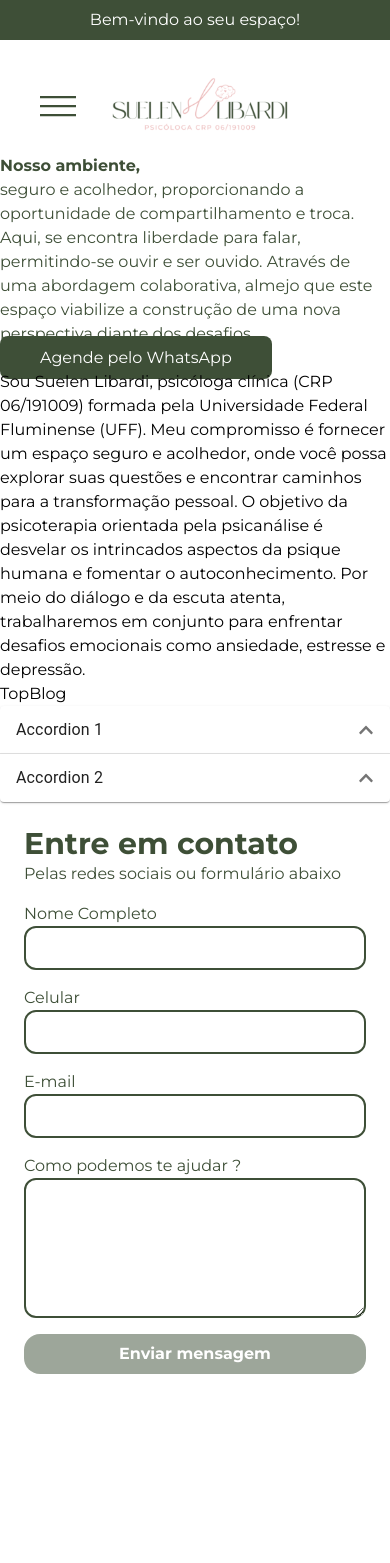
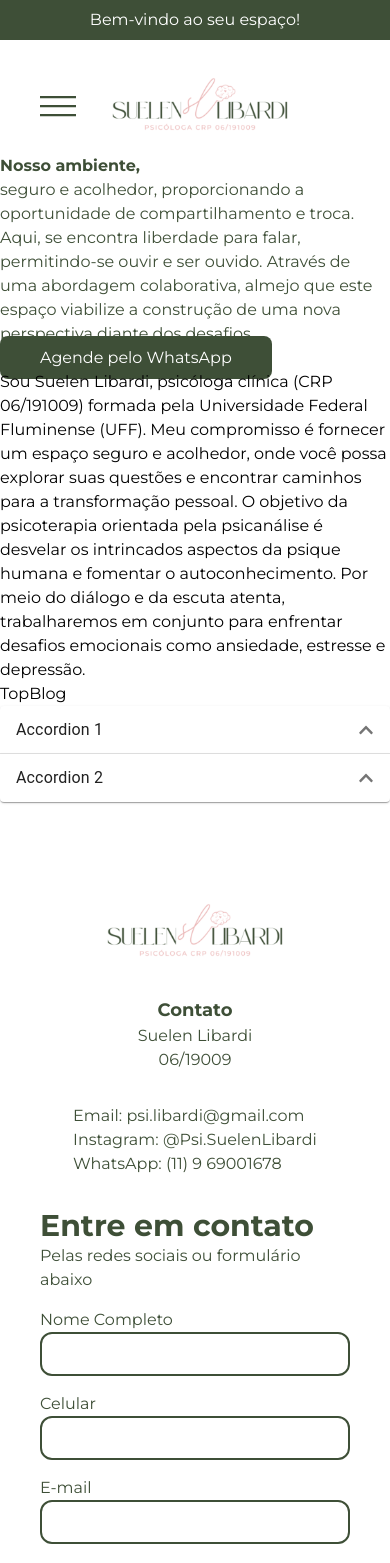
Before and after one commit to peterleiva/suelen-libardi, a Next.js app: page / in a window 390 px wide. Shown: the top 1563 px of the page. Before the commit the page ends 1398 px from the top, so only its background shows below. Built offline with nearby package versions, Linux system fonts and the light colour scheme.

Commit message:
Add mobile footer

```diff
--- a/src/app/ContactForm.tsx
+++ b/src/app/ContactForm.tsx
@@ -1,6 +1,11 @@
-export default function ContactForm() {
+import clsx from "clsx";
+
+export type ContactFormProps = {
+  className?: string;
+};
+export default function ContactForm({ className }: ContactFormProps) {
   return (
-    <div className="flex flex-col gap-4 items-stretch p-6">
+    <div className={clsx(className, "flex flex-col gap-4 items-streetch")}>
       <div className="text-secondary">
         <h1 className="font-bold text-3xl ">Entre em contato</h1>
         <h2>Pelas redes sociais ou formulário abaixo</h2>
@@ -46,7 +51,6 @@ export default function ContactForm() {
 
         <button
           type="submit"
-          disabled={true}
           className="text-white font-bold bg-secondary py-2 rounded-2xl disabled:opacity-50 disabled:cursor-not-allowed"
         >
           Enviar mensagem
--- a/src/app/Footer.tsx
+++ b/src/app/Footer.tsx
@@ -1,8 +1,29 @@
+import { capitalize } from "@/lib/utils";
 import ContactForm from "./ContactForm";
+import Logo from "./components/Logo";
+import data from "@/lib/data.json";
 
 export default function Footer() {
   return (
-    <div>
+    <div className="text-secondary px-10 py-20">
+      <div className="flex flex-col items-center mb-4">
+        <Logo />
+        <div className="text-center my-4">
+          <h1 className="font-bold text-lg">Contato</h1>
+          <p>{data.name}</p>
+          <p>{data.crp}</p>
+        </div>
+        <div className="my-4">
+          <ul className="flex flex-col">
+            {data.contacts.map((contact) => (
+              <li key={contact.type}>
+                {capitalize(contact.type)}:{" "}
+                <a href={contact.link}>{contact.value}</a>
+              </li>
+            ))}
+          </ul>
+        </div>
+      </div>
       <ContactForm />
     </div>
   );
--- a/src/app/components/Logo.tsx
+++ b/src/app/components/Logo.tsx
@@ -1,10 +1,15 @@
-export default function Logo() {
+export type LogoProps = {
+  width: number;
+  height: number;
+};
+
+export default function Logo({ width = 216, height = 98 }: Partial<LogoProps>) {
   return (
     <svg
       xmlns="http://www.w3.org/2000/svg"
       xmlnsXlink="http://www.w3.org/1999/xlink"
-      width="216"
-      height="98"
+      width={width}
+      height={height}
       fill="none"
     >
       <path fill="url(#a)" d="M0 0h216v98H0z" />
--- /dev/null
+++ b/src/lib/data.json
@@ -0,0 +1,22 @@
+{
+  "name": "Suelen Libardi",
+  "crp": "06/19009",
+
+  "contacts": [
+    {
+      "type": "email",
+      "value": "psi.libardi@gmail.com",
+      "link": "mailto:psi.libardi@gmail.com"
+    },
+    {
+      "type": "instagram",
+      "value": "@Psi.SuelenLibardi",
+      "link": "https://instagram.com/psi.suelenlibardi"
+    },
+    {
+      "type": "WhatsApp",
+      "value": "(11) 9 69001678",
+      "link": "https://api.whatsapp.com/send?phone=11969001678"
+    }
+  ]
+}
--- /dev/null
+++ b/src/lib/utils/capitalize.util.ts
@@ -0,0 +1,6 @@
+export function capitalize(value: string): string {
+  return value
+    .split(" ")
+    .map((word) => word[0].toUpperCase() + word.slice(1))
+    .join(" ");
+}
--- /dev/null
+++ b/src/lib/utils/index.ts
@@ -0,0 +1 @@
+export * from "./capitalize.util";
```
